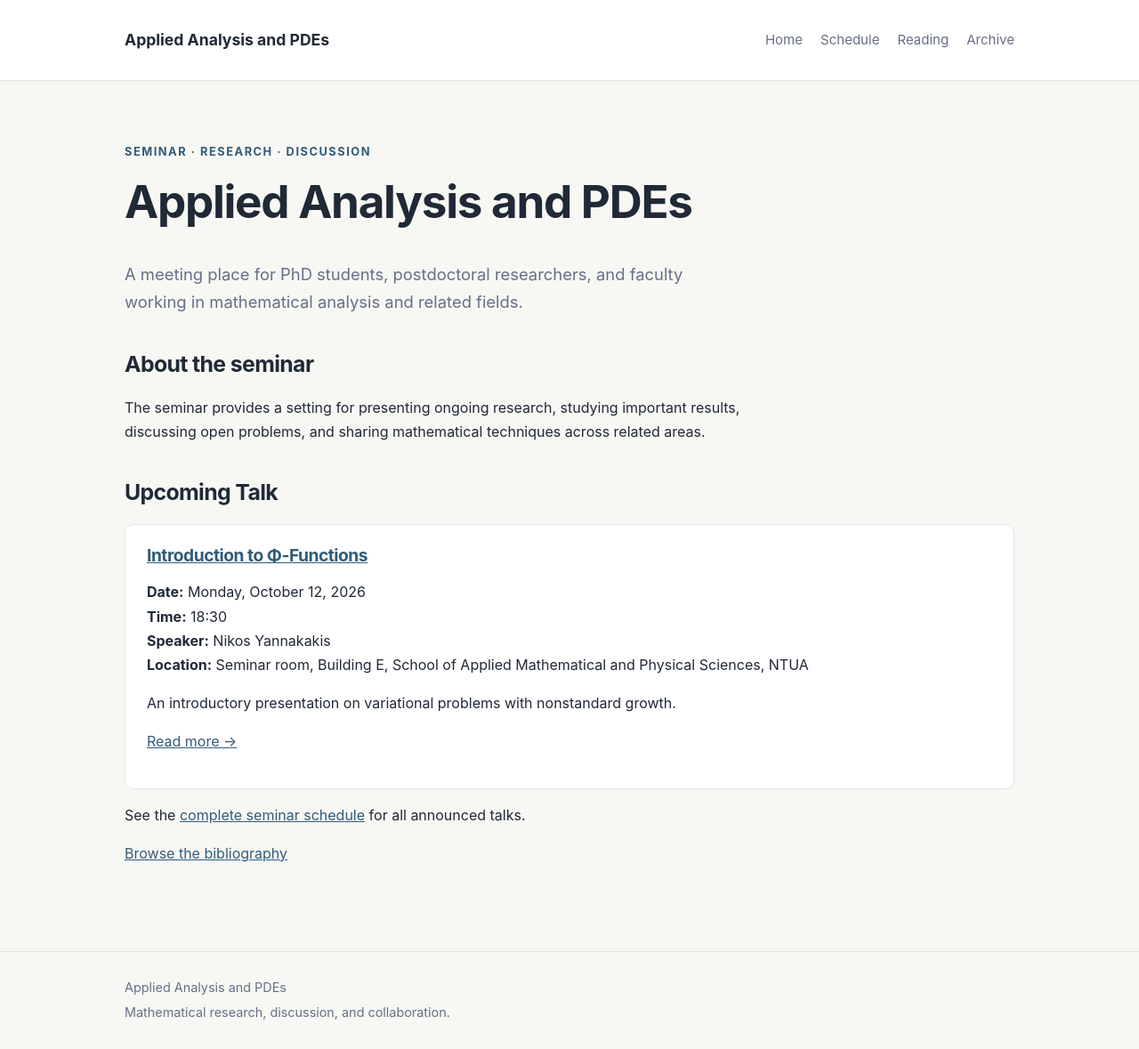
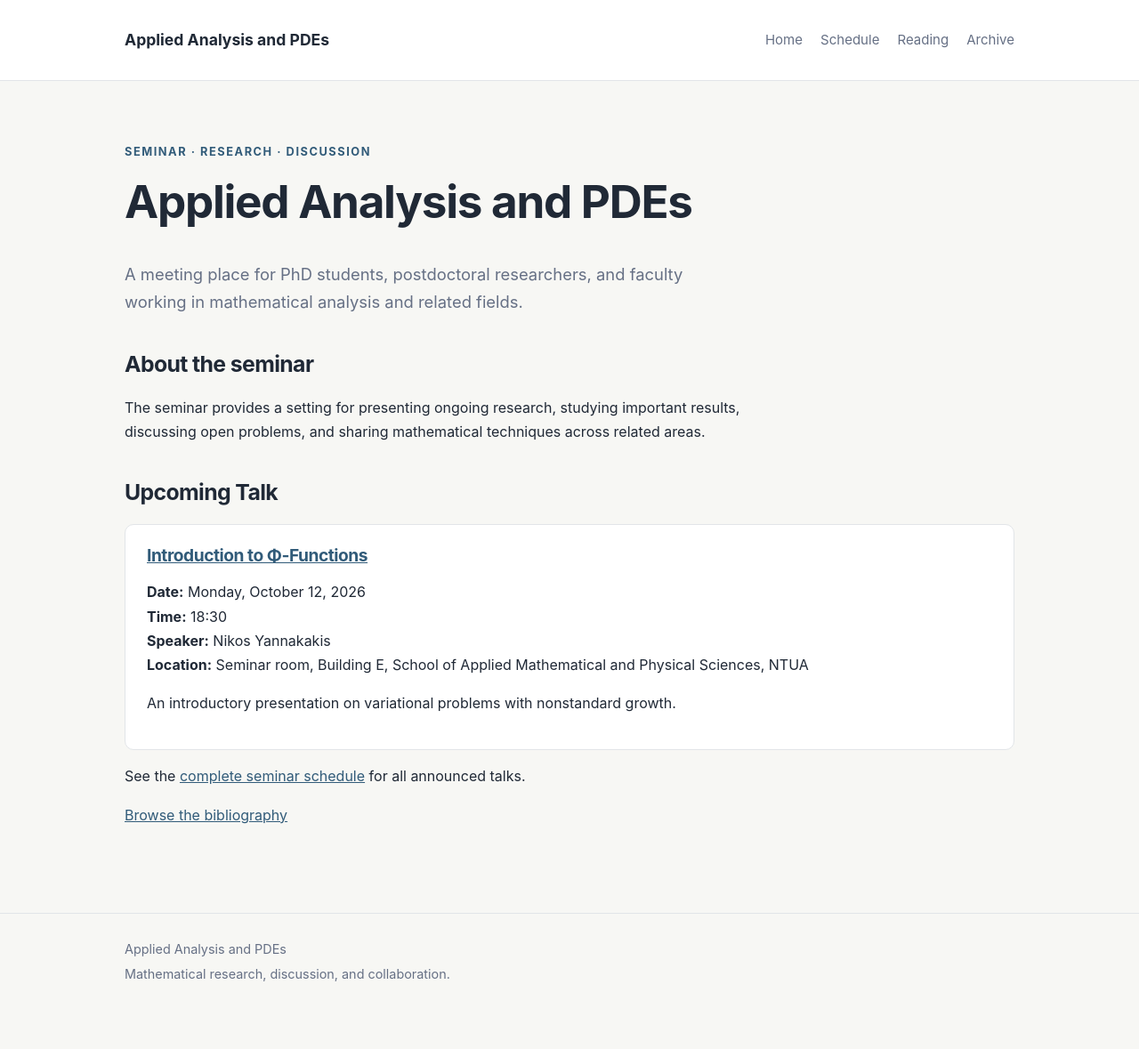
Before and after one commit to gvpantazis/math-seminar, a Jekyll site: the page built from index.md, in a window 1280 px wide. Shown: the whole page at 89% size. Built offline with Jekyll 4.4.1, drawn with Linux system fonts in a browser that asks for light colours; after the commit the page ends 1136 px from its top, so only the background shows below that.

Commit message:
Update index.md

```diff
--- a/index.md
+++ b/index.md
@@ -35,9 +35,6 @@ mathematical techniques across related areas.
 <strong>Location:</strong> {{ talk.location }}</p>
 
 <p>{{ talk.abstract }}</p>
-
-<p><a href="{{ talk.url | relative_url }}">Read more →</a></p>
-
 </div>
 {% else %}
 <p>No upcoming talks have been announced yet.</p>
```
